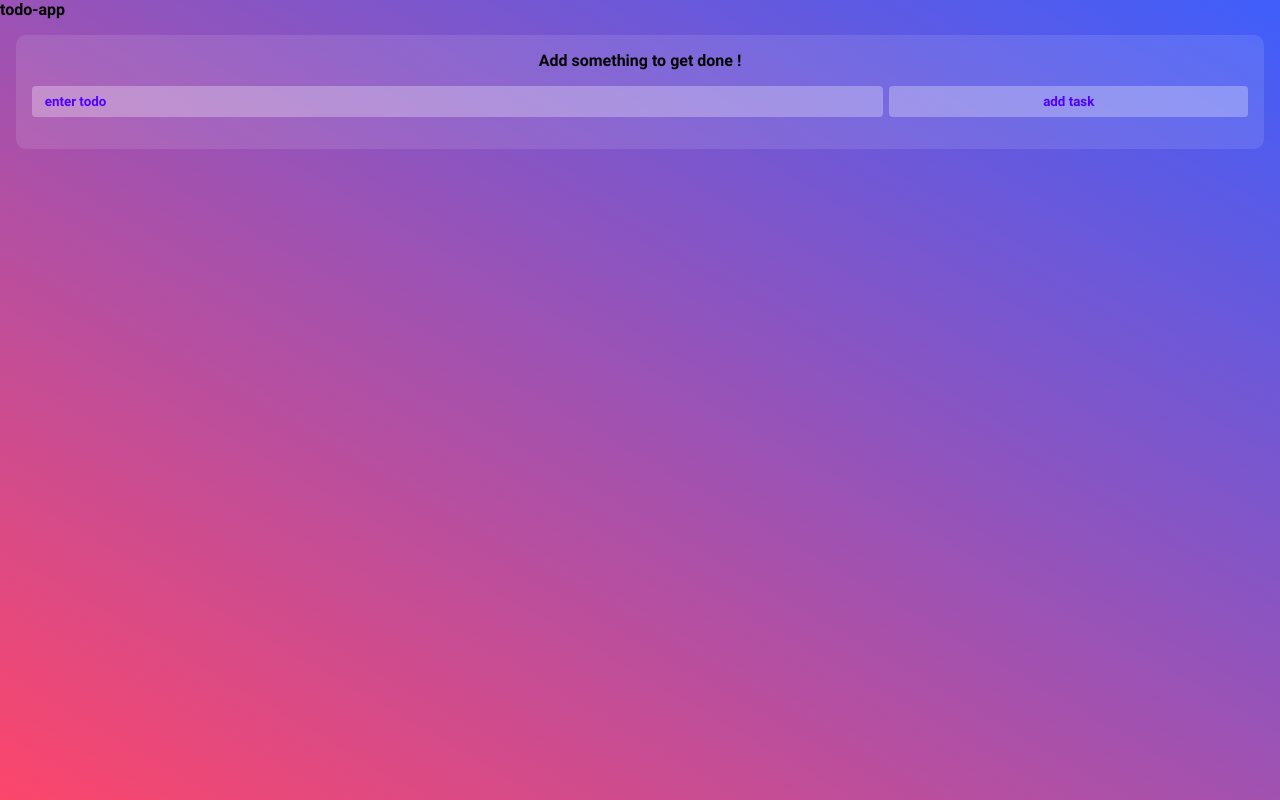
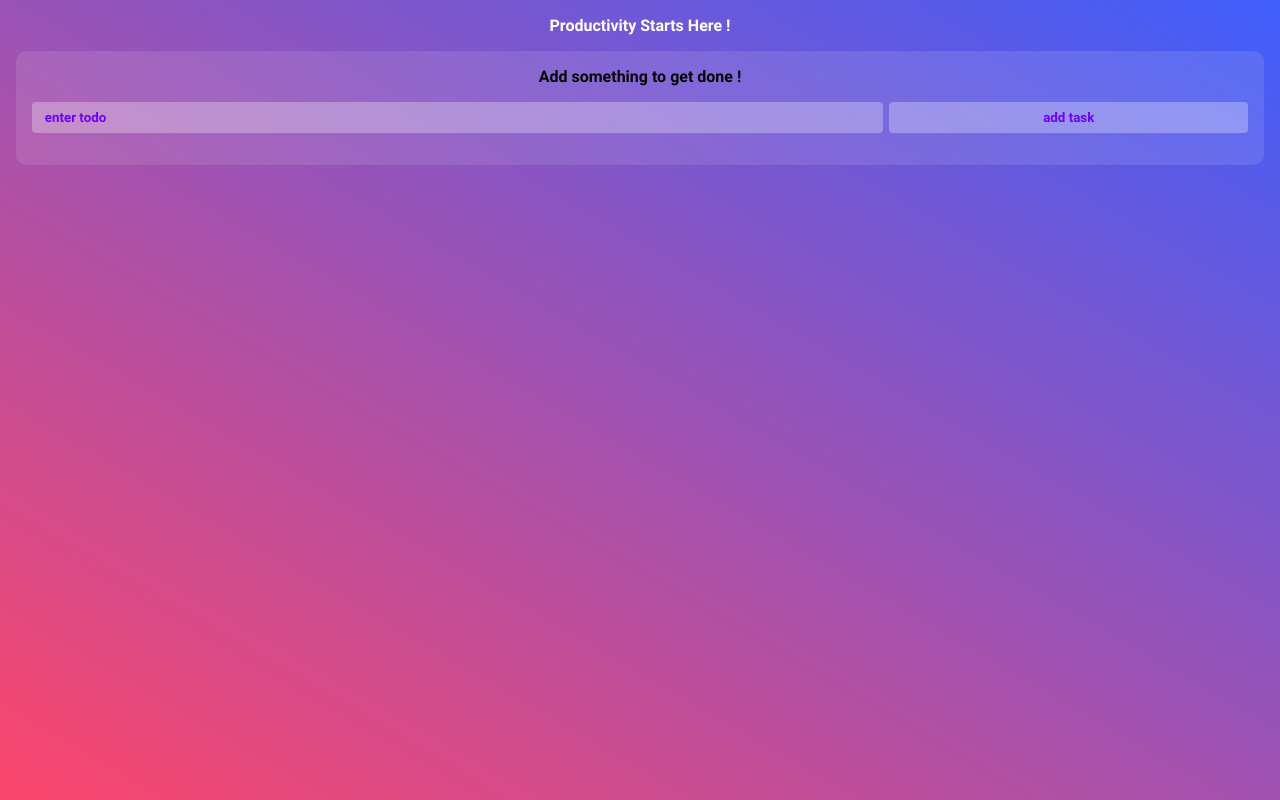
Before and after one commit to BilalHassen/todo-app, a React (Create React App) app: page / in a window 1280 px wide. Built offline with nearby package versions, Linux system fonts and the light colour scheme.

Commit message:
add css styling to title and change font colours

```diff
--- a/src/App.js
+++ b/src/App.js
@@ -3,7 +3,7 @@ import TodoContainer from "./components/TodoContainer/TodoContainer";
 function App() {
   return (
     <div className="App">
-      <h1>todo-app</h1>
+      <h1 className="title">Productivity Starts Here !</h1>
       <TodoContainer />
     </div>
   );
--- a/src/components/TodoContainer/TodoContainer.js
+++ b/src/components/TodoContainer/TodoContainer.js
@@ -68,7 +68,7 @@ function TodoContainer() {
   return (
     <>
       <section className="todo-container">
-        <h1 className="todo-container__header">Add something to get done !</h1>
+        <h1 className="todo-container__title">Add something to get done !</h1>
         <TodoForm addTodo={addTodo} />
         {/*map over the todos array and add render the todo component with the data */}
         <div className="todo__wrapper">
--- a/src/components/TodoContainer/TodoContainer.scss
+++ b/src/components/TodoContainer/TodoContainer.scss
@@ -12,10 +12,10 @@
   padding-right: 1rem;
   padding-bottom: 1rem;
 
-  &__header {
-    color: $todo-black;
+  &__title {
     padding-top: 1rem;
     text-align: center;
+    color: #050505;
   }
 }
 
--- a/src/components/TodoForm/TodoForm.scss
+++ b/src/components/TodoForm/TodoForm.scss
@@ -22,7 +22,7 @@
     font-weight: 600;
 
     &::placeholder {
-      color: rgb(81, 0, 255);
+      color: rgb(110, 0, 255);
       font-weight: 700;
     }
   }
@@ -35,7 +35,7 @@
     border-radius: 4px;
     padding-top: 0.5rem;
     padding-bottom: 0.5rem;
-    color: rgb(81, 0, 255);
+    color: rgb(110, 0, 255);
     font-weight: 700;
     width: 30%;
   }
--- a/src/partials/_global.scss
+++ b/src/partials/_global.scss
@@ -14,6 +14,12 @@
     rgba(252, 70, 107, 1) 100%
   );
   z-index: 1;
+}
+
+.title {
+  text-align: center;
+  padding-top: 1rem;
+  color: rgb(255, 255, 255);
 }
 
 /* http://meyerweb.com/eric/tools/css/reset/
```
